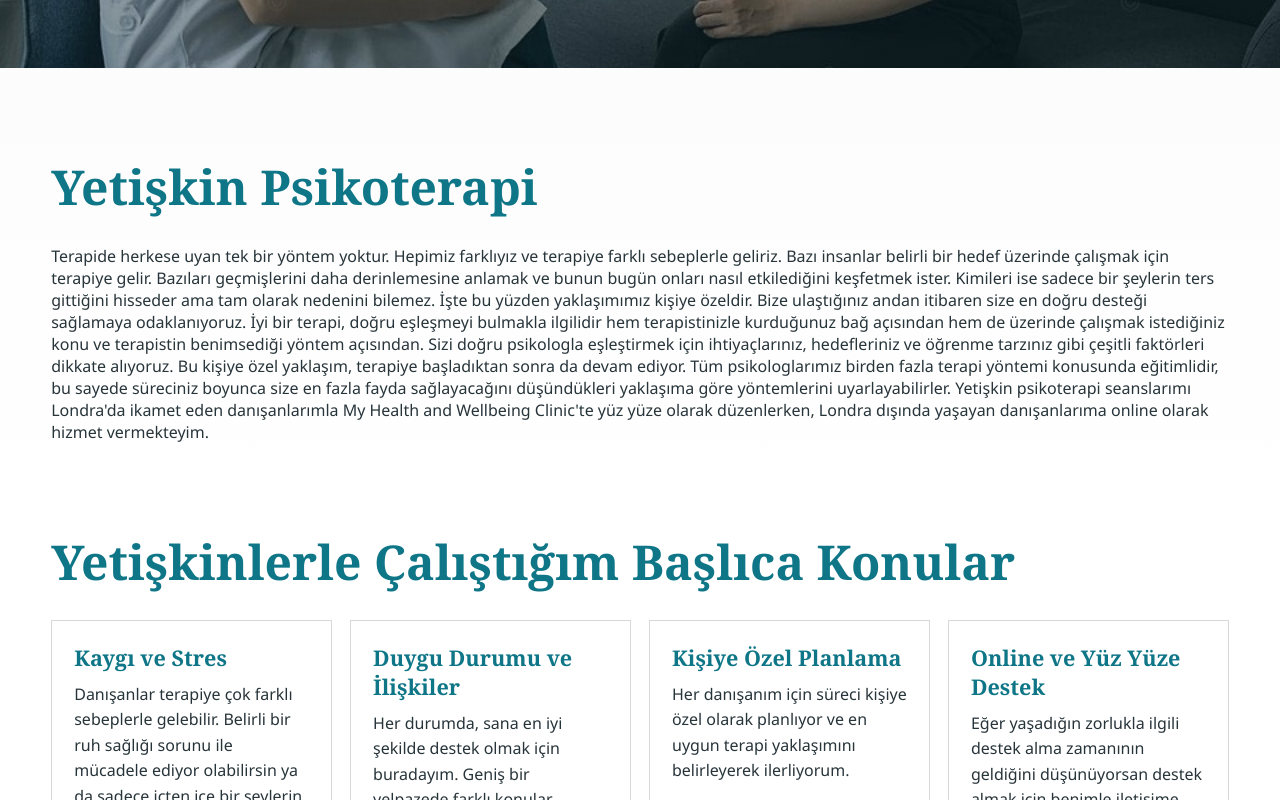
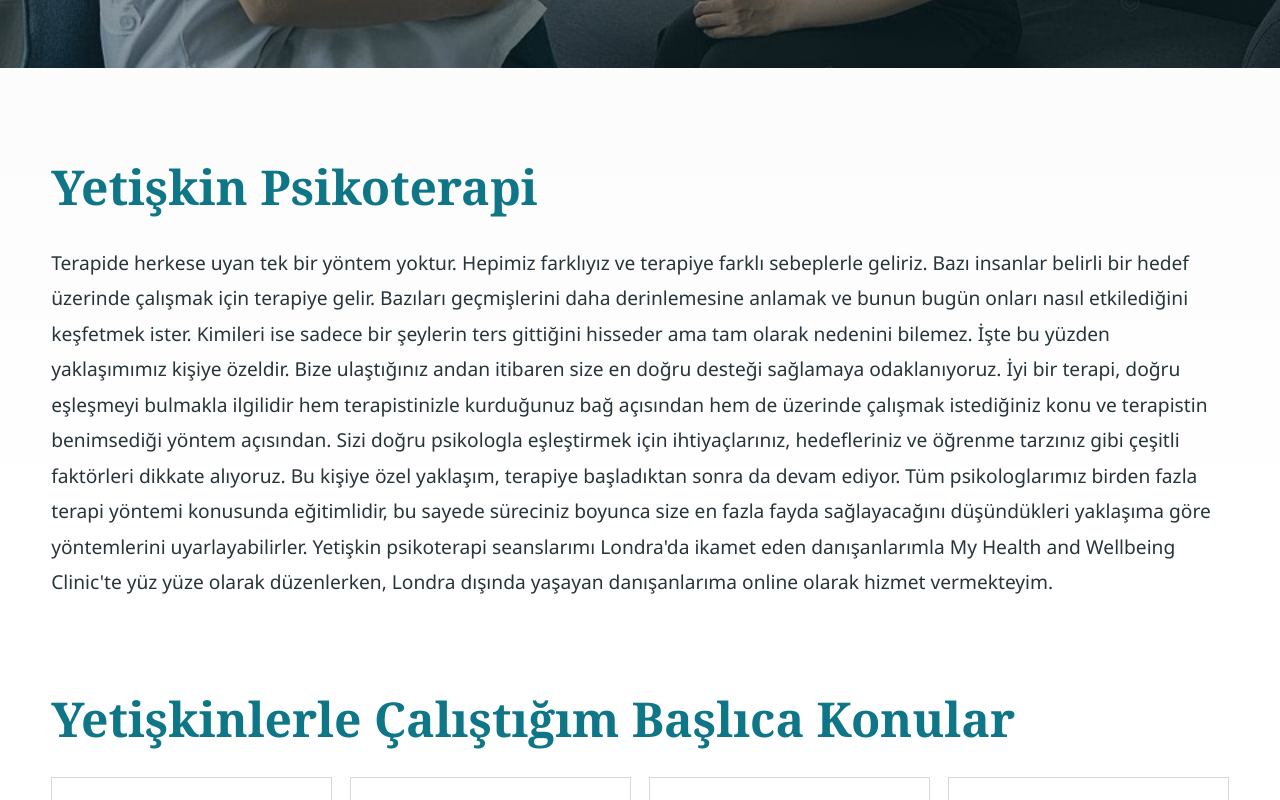
Before and after one commit to OmerYilmazlar/acelya-sarioglu, a React (Vite) app: page /yetiskin in a window 1280 px wide. Shown: the part 615-1415 px from the top of the page. Built offline with nearby package versions, Linux system fonts and the light colour scheme.

Commit message:
Increase intro text size and spacing, remove Bakım Paketi ve Raporlama card on otizm-dehb page

```diff
--- a/src/App.jsx
+++ b/src/App.jsx
@@ -1158,7 +1158,7 @@ function PageTemplate({ title, subtitle, image, introTitle, introText, cardsTitl
         <div className="section-head">
           <h2>{introTitle}</h2>
         </div>
-        <p>{introText}</p>
+        <p className="intro-text-large">{introText}</p>
       </section>
       {cardsSection || <CardGrid title={cardsTitle} items={cards} />}
       <SplitSection title={splitA.title} text={splitA.text} image={splitA.image} />
@@ -1284,7 +1284,6 @@ function OtizmPage() {
       cards={[
         { title: 'Otizm ve DEHB Taraması', text: 'Otizm, DEHB taraması, değerlendirmesi ve danışmanlığı hizmeti vermekteyim.' },
         { title: 'Nörogelişimsel Değerlendirme', text: 'Otizm, Dikkat Eksikliği ve Hiperaktivite Bozukluğu (DEHB) dahil olmak üzere nörogelişimsel bozuklukların değerlendirilmesi ve yönetimi konusunda uzmanım.' },
-        { title: 'Bakım Paketi ve Raporlama', text: 'Altın standart değerlendirme araçlarını kullanarak kapsamlı nörogelişimsel tarama ve değerlendirme hizmetleri sunuyorum. Değerlendirme sonrasında, bireyin ihtiyaçlarına özel olarak hazırlanmış bir bakım paketi sunuyorum.' },
         { title: 'Dikkat Geliştirme ve Attentioner', text: 'DEHB alanında, 7-18 yaş arası çocuklarla bilimsel temelli Attentioner – Dikkatimi Topluyorum Programı ile dikkat geliştirme çalışmaları yürütüyorum.' },
       ]}
       splitA={{
--- a/src/index.css
+++ b/src/index.css
@@ -501,6 +501,13 @@ a {
 .section-head h2 {
   font-size: clamp(1.8rem, 4.2vw, 3rem);
   color: var(--teal);
+}
+
+.intro-text-large {
+  font-size: clamp(1.1rem, 1.5vw, 1.3rem);
+  line-height: 1.85;
+  margin: 0 0 24px 0;
+  color: var(--dark-text);
 }
 
 .card-grid {
```
